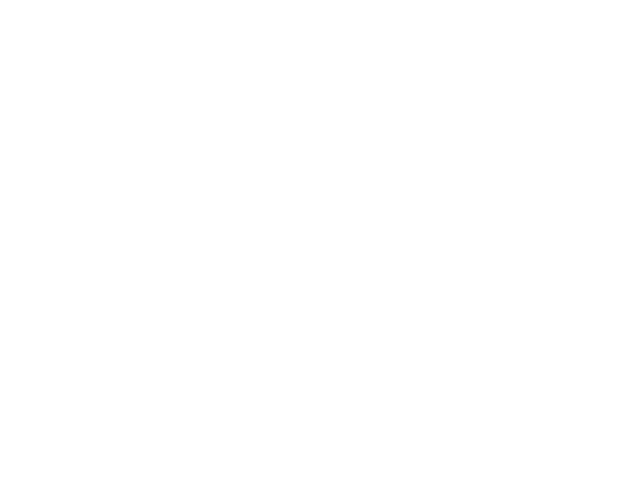
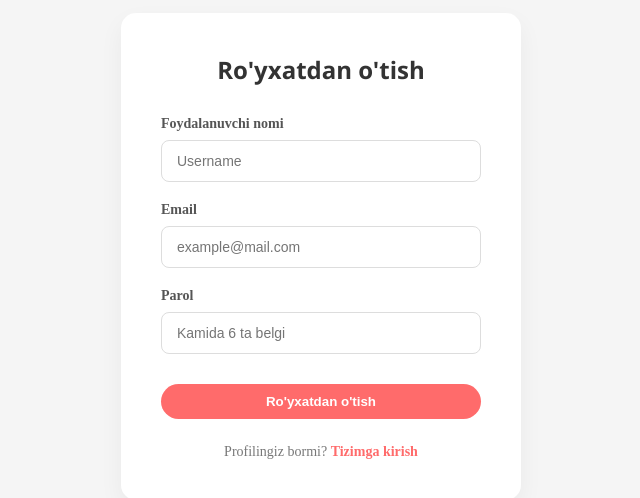
Before and after one commit to SHAHRIYORn1/Retseplar-Dunyosi, a React (Vite) app: page /register in a window 1280 px wide. Before the commit this address had no page. Shown: the part 144-642 px from the top of the page, without its empty margins (319-959 px from the left). Built offline with nearby package versions, Linux system fonts and the light colour scheme.

Commit message:
registerPage yaratildi

```diff
--- a/src/App.jsx
+++ b/src/App.jsx
@@ -3,6 +3,7 @@
 import Home from "./pages/Home";
 import RecipeDetail from "./pages/RecipeDetail";
 import Login from "./pages/Login/Login";
+import Register from "./pages/Register/Register"; // Yangi import
 import { FavoritesProvider } from "./context/FavoritesContext";
 
 function App() {
@@ -12,6 +13,7 @@
         <Route path="/" element={<Home />} />
         <Route path="/recipe/:id" element={<RecipeDetail />} />
         <Route path="/login" element={<Login />} />
+        <Route path="/register" element={<Register />} />
       </Routes>
     </FavoritesProvider>
   );
--- a/src/pages/Login/Login.jsx
+++ b/src/pages/Login/Login.jsx
@@ -1,4 +1,5 @@
 import React, { useState } from "react";
+import { Link } from "react-router-dom";
 import Button from "../../components/Button/Button";
 import styles from "./Login.module.css";
 
@@ -9,21 +10,17 @@
 
   const handleSubmit = (e) => {
     e.preventDefault();
-
     if (password.length < 6) {
       alert("Parol kamida 6 ta belgidan iborat bo'lishi kerak!");
       return;
     }
-
     console.log("Login:", { email, password });
-    alert("Tizimga kirishga urinish: " + email);
   };
 
   return (
     <div className={styles.loginContainer}>
       <form className={styles.loginForm} onSubmit={handleSubmit}>
         <h2>Tizimga kirish</h2>
-
         <div className={styles.inputGroup}>
           <label>Email</label>
           <input
@@ -34,7 +31,6 @@
             required
           />
         </div>
-
         <div className={styles.inputGroup}>
           <label>Parol</label>
           <div className={styles.passwordWrapper}>
@@ -45,21 +41,14 @@
               placeholder="Parolni kiriting"
               required
             />
-            <span
-              className={styles.togglePassword}
-              onClick={() => setShowPassword(!showPassword)}
-            >
+            <span className={styles.togglePassword} onClick={() => setShowPassword(!showPassword)}>
               {showPassword ? "🙈" : "👁️"}
             </span>
           </div>
         </div>
-
-        <Button variant="primary" type="submit">
-          Kirish
-        </Button>
-
+        <Button variant="primary" type="submit">Kirish</Button>
         <p className={styles.toggleText}>
-          Profilingiz yo'qmi? <a href="/register">Ro'yxatdan o'tish</a>
+          Profilingiz yo'qmi? <Link to="/register">Ro'yxatdan o'tish</Link>
         </p>
       </form>
     </div>
--- a/src/pages/Register/Register.jsx
+++ b/src/pages/Register/Register.jsx
@@ -0,0 +1,54 @@
+import React, { useState } from "react";
+import { Link } from "react-router-dom";
+import Button from "../../components/Button/Button";
+import styles from "./Register.module.css"; // Login.module.css dagi stilarni bunga ko'chirib oling
+
+const Register = () => {
+  const [user, setUser] = useState({ username: "", email: "", password: "" });
+
+  const handleSubmit = (e) => {
+    e.preventDefault();
+    alert("Muvaffaqiyatli ro'yxatdan o'tdingiz: " + user.username);
+  };
+
+  return (
+    <div className={styles.loginContainer}>
+      <form className={styles.loginForm} onSubmit={handleSubmit}>
+        <h2>Ro'yxatdan o'tish</h2>
+        <div className={styles.inputGroup}>
+          <label>Foydalanuvchi nomi</label>
+          <input
+            type="text"
+            placeholder="Username"
+            onChange={(e) => setUser({...user, username: e.target.value})}
+            required
+          />
+        </div>
+        <div className={styles.inputGroup}>
+          <label>Email</label>
+          <input
+            type="email"
+            placeholder="example@mail.com"
+            onChange={(e) => setUser({...user, email: e.target.value})}
+            required
+          />
+        </div>
+        <div className={styles.inputGroup}>
+          <label>Parol</label>
+          <input
+            type="password"
+            placeholder="Kamida 6 ta belgi"
+            onChange={(e) => setUser({...user, password: e.target.value})}
+            required
+          />
+        </div>
+        <Button variant="primary" type="submit">Ro'yxatdan o'tish</Button>
+        <p className={styles.toggleText}>
+          Profilingiz bormi? <Link to="/login">Tizimga kirish</Link>
+        </p>
+      </form>
+    </div>
+  );
+};
+
+export default Register;
--- a/src/pages/Register/Register.module.css
+++ b/src/pages/Register/Register.module.css
@@ -0,0 +1,74 @@
+.loginContainer {
+  display: flex;
+  justify-content: center;
+  align-items: center;
+  min-height: 100vh;
+  background-color: #f5f5f5; /* Orqa fon rangi */
+}
+
+.loginForm {
+  background: #ffffff;
+  padding: 40px;
+  border-radius: 15px;
+  box-shadow: 0 10px 25px rgba(0, 0, 0, 0.05);
+  width: 100%;
+  max-width: 400px;
+  text-align: center;
+}
+
+.loginForm h2 {
+  margin-bottom: 30px;
+  color: #333;
+  font-family: 'Segoe UI', Tahoma, Geneva, Verdana, sans-serif;
+  font-weight: 700;
+}
+
+.inputGroup {
+  margin-bottom: 20px;
+  text-align: left;
+}
+
+.inputGroup label {
+  display: block;
+  margin-bottom: 8px;
+  font-weight: 600;
+  color: #555;
+  font-size: 14px;
+}
+
+.inputGroup input {
+  width: 100%;
+  padding: 12px 15px;
+  border: 1px solid #ddd;
+  border-radius: 8px;
+  font-size: 14px;
+  outline: none;
+  transition: border-color 0.3s;
+  box-sizing: border-box; /* Padding hisobiga kengayib ketmasligi uchun */
+}
+
+.inputGroup input:focus {
+  border-color: #ff6b6b; /* Tugma rangiga mos */
+}
+
+.toggleText {
+  margin-top: 25px;
+  font-size: 14px;
+  color: #777;
+}
+
+.toggleText a {
+  color: #ff6b6b;
+  text-decoration: none;
+  font-weight: bold;
+}
+
+.toggleText a:hover {
+  text-decoration: underline;
+}
+
+/* Tugma (Button) komponentingiz markazda turishi uchun */
+.loginForm button {
+  width: 100%;
+  margin-top: 10px;
+}
```
